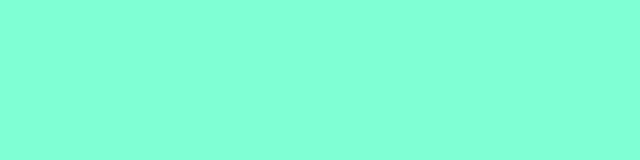
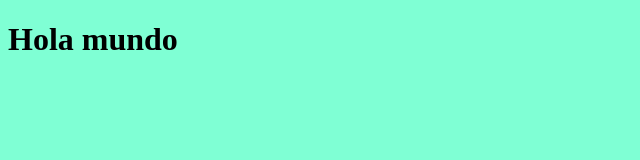
Before and after one commit to ambrosio649/Initial-Commit, a plain HTML site: page index.html in a window 1280 px wide. Shown: the whole page, without its empty margins (0-640 px from the left). Drawn offline with Linux system fonts and the light colour scheme.

Commit message:
add Index html

```diff
--- a/index.html
+++ b/index.html
@@ -10,7 +10,7 @@
 </head>
 
 <body>
-
+  <h1>Hola mundo</h1>
 </body>
 
 </html>
```
